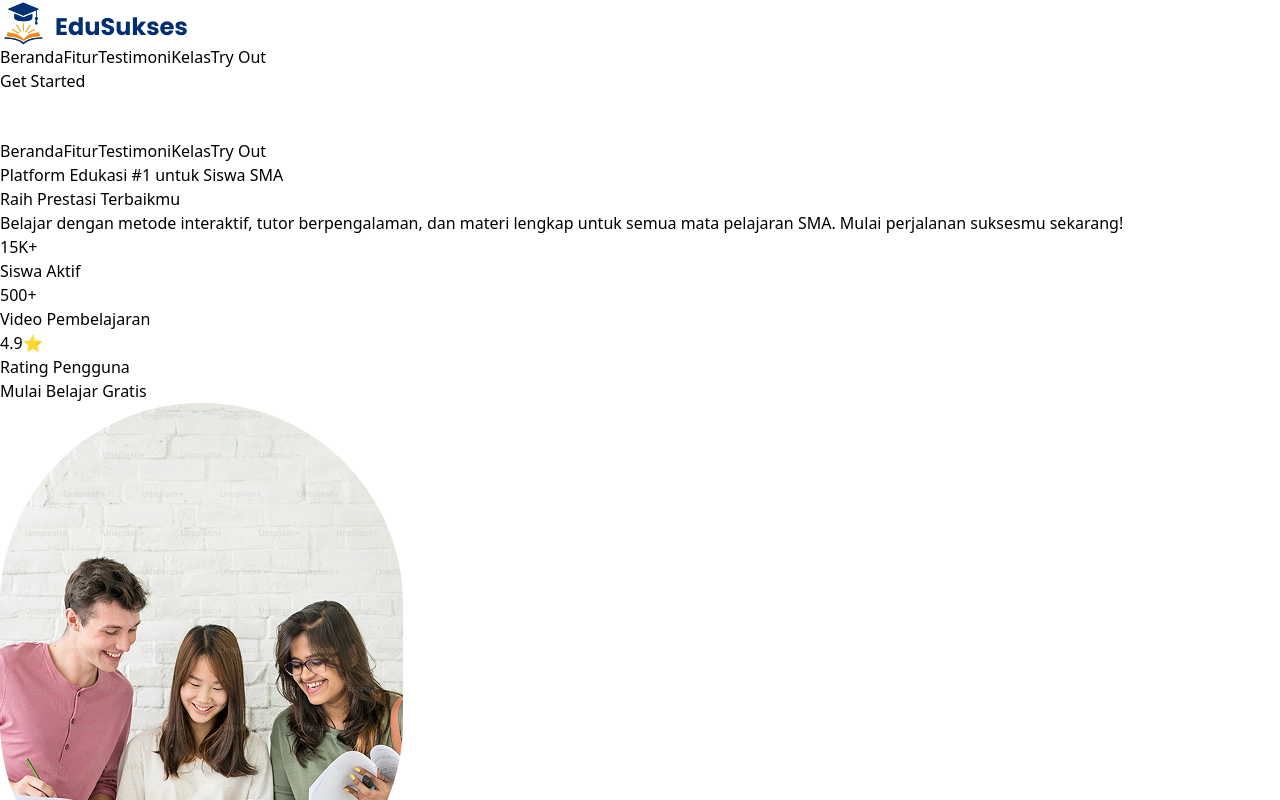
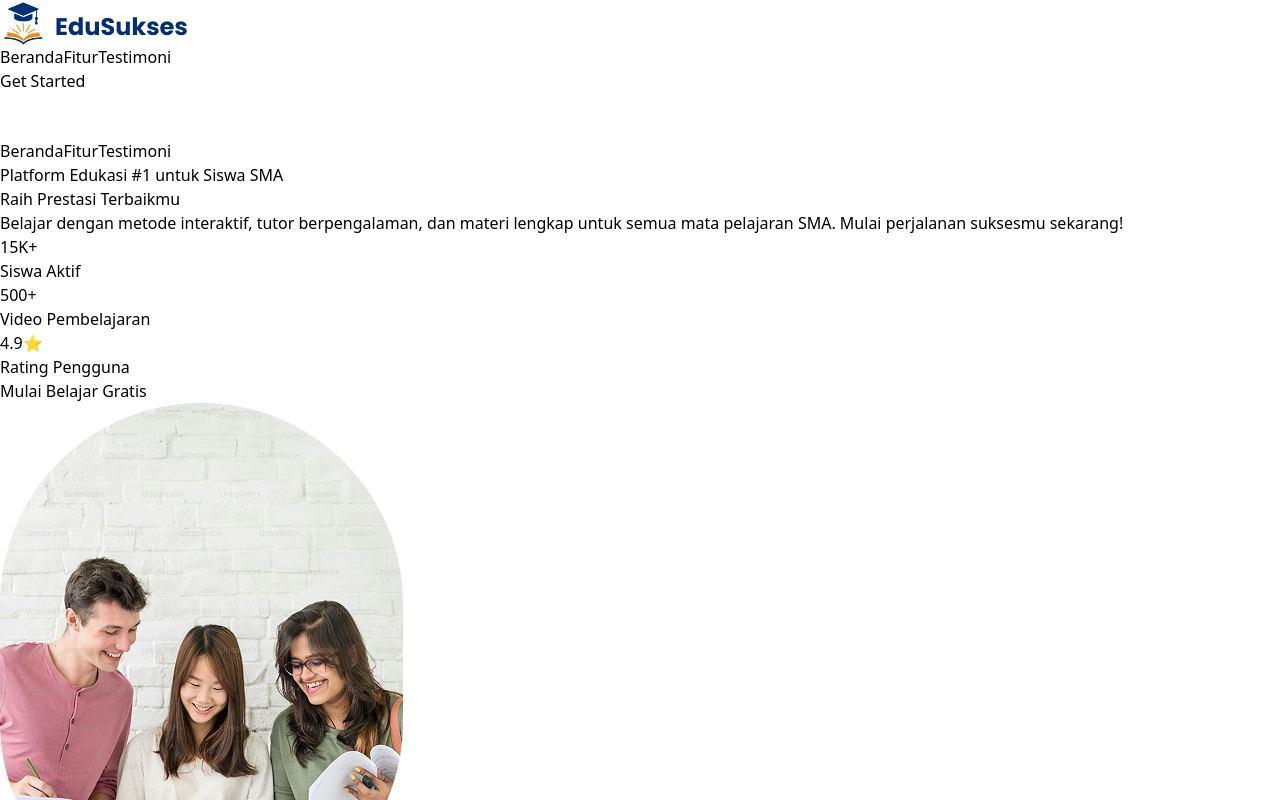
Before and after one commit to iamrnldo/Capstone_Tailwindcss_ReactJS_ExpressJS, a React (Vite) app in the folder frontend/: page / in a window 1280 px wide. Shown: the top 800 px of the page. Built offline with nearby package versions, Linux system fonts and the light colour scheme.

Commit message:
filter login header

```diff
--- a/frontend/src/layouts/header.jsx
+++ b/frontend/src/layouts/header.jsx
@@ -5,10 +5,14 @@
 import { useContext } from "react";
 import { AuthContext } from "../context/AuthContext";
 
-const menuItems = [
+const loggedOutMenu = [
   { name: "Beranda", hash: "#" },
   { name: "Fitur", hash: "#fitur" },
   { name: "Testimoni", hash: "#testimoni" },
+];
+
+const loggedInMenu = [
+  { name: "Beranda", hash: "#" },
   { name: "Kelas", hash: "#kelas" },
   { name: "Try Out", hash: "#tryout" },
 ];
@@ -19,6 +23,8 @@
   const menuRef = useRef(null);
   const buttonRef = useRef(null);
   const { user, logout } = useContext(AuthContext);
+
+  const menuItems = user ? loggedInMenu : loggedOutMenu;
 
   const toggleMenu = () => setIsMenuOpen(!isMenuOpen);
 
```
Also changed, not shown: 1 other file (tests, documents, lock files or other folders).
